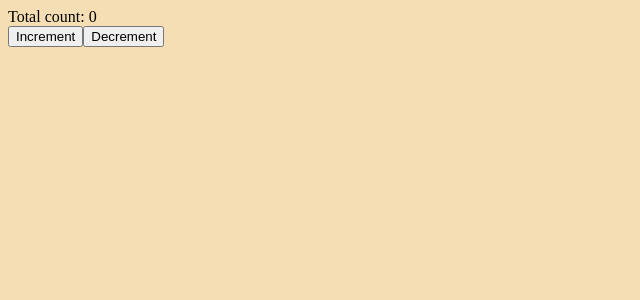
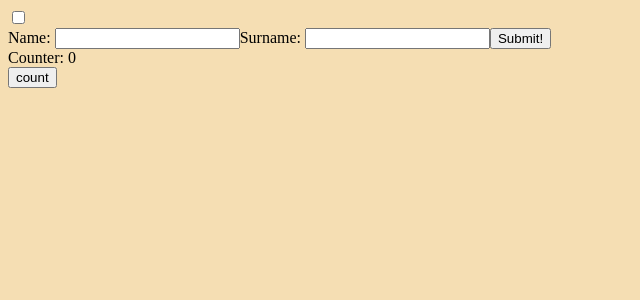
Before and after one commit to ABujalance/React-Course, a React (Create React App) app: page / in a window 1280 px wide. Shown: the top 300 px of the page, without its empty margins (0-640 px from the left). Built offline with nearby package versions, Linux system fonts and the light colour scheme.

Commit message:
global context

```diff
--- /dev/null
+++ b/src/App-context.jsx
@@ -0,0 +1,29 @@
+import { useReducer } from "react";
+import { createContext } from "react";
+
+const initialState = { count: 0, isChecked: false };
+
+const reducer = (state, action) => {
+  switch (action.type) {
+    case "INCREMENT":
+      return { ...state, count: state.count + 1 };
+    case "CHECK":
+      return { ...state, isChecked: true };
+    case "UNCHECK":
+      return { ...state, isChecked: false };
+    default:
+      throw new Error("action not available");
+  }
+};
+
+export const ApplicationContext = createContext();
+
+export const AppContext = ({ children }) => {
+  const [state, dispatch] = useReducer(reducer, initialState);
+
+  return (
+    <ApplicationContext.Provider value={[state, dispatch]}>
+      {children}
+    </ApplicationContext.Provider>
+  );
+};
--- a/src/App.jsx
+++ b/src/App.jsx
@@ -1,6 +1,15 @@
 import React from "react";
 import "./global.css";
-import { HelloReducer } from "./components/hello-reducer";
+import { AppContext } from "./App-context";
+import { HelloCheckbox } from "./components/hello-checkbox";
+import { HelloForm } from "./components/hello-form";
+import { HelloCounter } from "./components/hello-counter";
 export function App() {
-  return <HelloReducer />;
+  return (
+    <AppContext>
+      <HelloCheckbox />
+      <HelloForm />
+      <HelloCounter />
+    </AppContext>
+  );
 }
--- a/src/components/hello-checkbox.jsx
+++ b/src/components/hello-checkbox.jsx
@@ -1,16 +1,20 @@
 import { useContext } from "react";
-import { MyContext } from "./hello-context";
+import { ApplicationContext } from "../App-context";
 
 export const HelloCheckbox = () => {
-  const [isChecked, setIsChecked] = useContext(MyContext);
+  const [state, dispatch] = useContext(ApplicationContext);
   const changeHandler = (event) => {
-    setIsChecked(event.target.checked);
+    if (event.target.checked) {
+      dispatch({ type: "CHECK" });
+    } else {
+      dispatch({ type: "UNCHECK" });
+    }
   };
 
   return (
     <>
       <input type="checkbox" onChange={changeHandler} />
-      {isChecked ? <div>The checkbox is checked!</div> : null}
+      {state.isChecked ? <div>The checkbox is checked!</div> : null}
     </>
   );
 };
--- a/src/components/hello-counter.jsx
+++ b/src/components/hello-counter.jsx
@@ -1,31 +1,17 @@
-import { useEffect } from "react";
-import { useState } from "react";
+import { useContext } from "react";
+import { ApplicationContext } from "../App-context";
 
 export const HelloCounter = () => {
-  const [counter, setCounter] = useState(0);
-
-  useEffect(() => {
-    const clickListener = () => {
-      alert("This is not the button!");
-    };
-    document.body.addEventListener("click", clickListener);
-
-    return () => {
-      document.body.removeEventListener("click", clickListener);
-    };
-  }, []);
-
-  useEffect(() => {
-    document.title = `You clicked ${counter} times`;
-  }, [counter]);
+  const [state, dispatch] = useContext(ApplicationContext);
+  const { count } = state;
 
   const handleClick = () => {
-    setCounter(counter + 1);
+    dispatch({ type: "INCREMENT" });
   };
 
   return (
     <>
-      <div>Counter: {counter}</div>
+      <div>Counter: {count}</div>
       <button onClick={handleClick}>count</button>
     </>
   );
--- a/src/components/hello-form.jsx
+++ b/src/components/hello-form.jsx
@@ -1,11 +1,11 @@
 import { useContext } from "react";
 import { useState } from "react";
-import { MyContext } from "./hello-context";
+import { ApplicationContext } from "../App-context";
 
 export const HelloForm = () => {
   const [nameValue, setNameValue] = useState("");
   const [surnameValue, setSurnameValue] = useState("");
-  const [isChecked] = useContext(MyContext);
+  const [state] = useContext(ApplicationContext);
 
   const clickHandler = () => {
     alert(`Hello ${nameValue} ${surnameValue}`);
@@ -34,7 +34,7 @@ export const HelloForm = () => {
             }}
           />
         </label>
-        <button disabled={isChecked} onClick={clickHandler}>
+        <button disabled={state.isChecked} onClick={clickHandler}>
           Submit!
         </button>
       </form>
```
